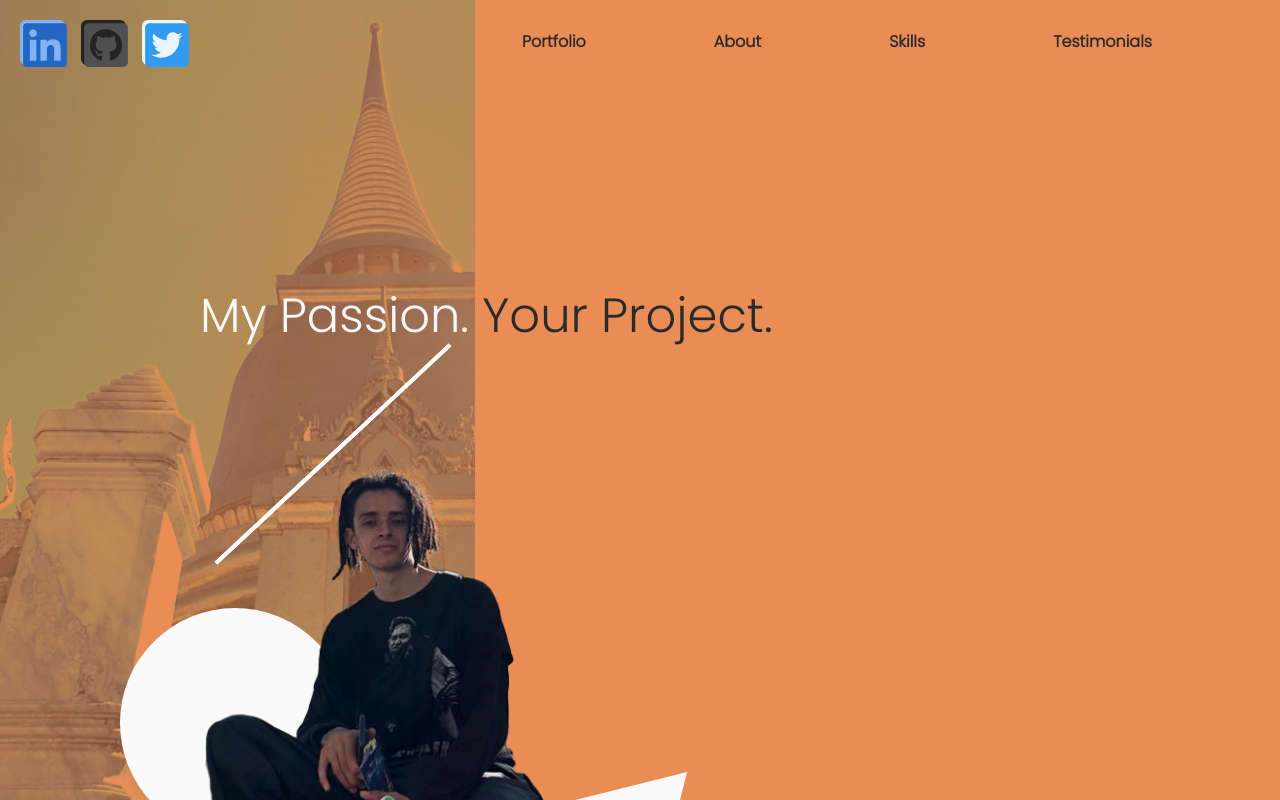
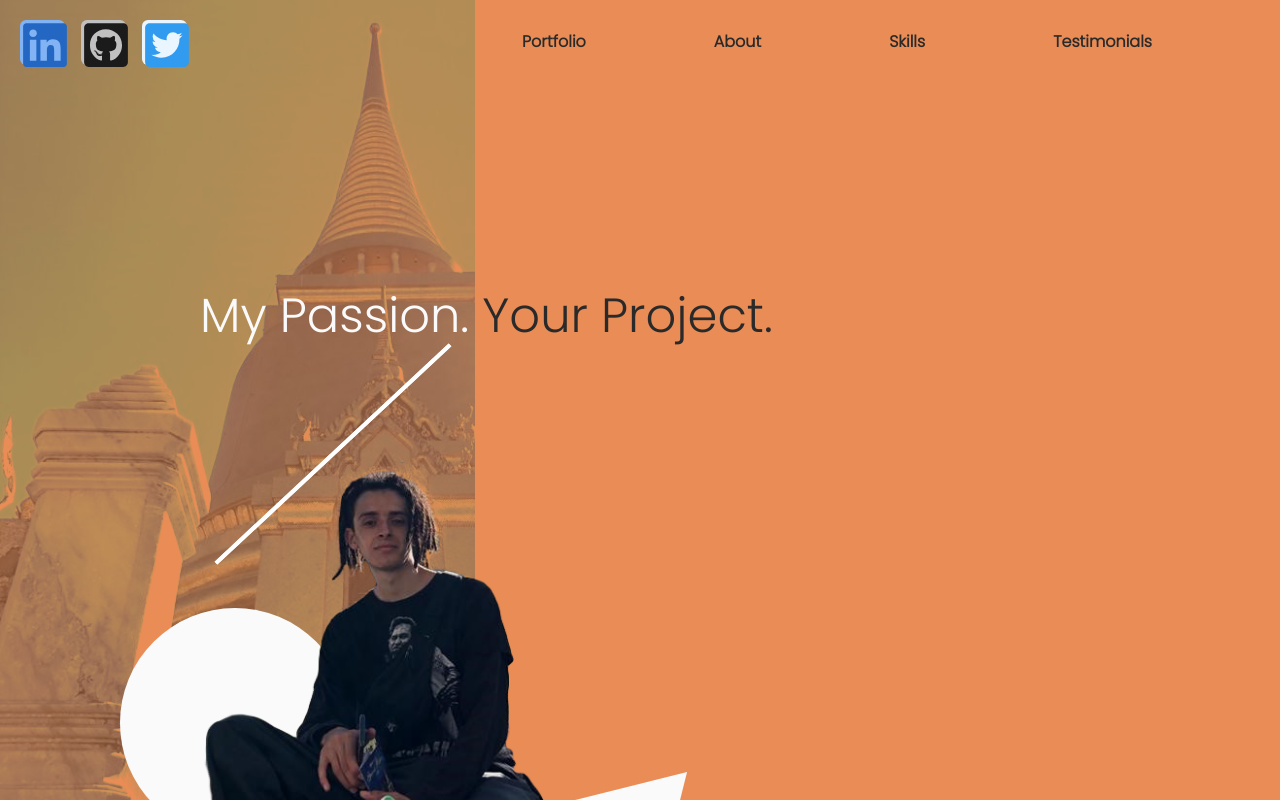
Before and after one commit to iambarnaby/website-react-tailwind, a React (Create React App) app: page / in a window 1280 px wide. Shown: the top 800 px of the page. Built offline with nearby package versions, Linux system fonts and the light colour scheme; what tailwindcss-children would draw is missing.

Commit message:
intersection observer bug removed. Nav animations work with all browsers now.

```diff
--- a/src/Components/About.js
+++ b/src/Components/About.js
@@ -4,7 +4,7 @@ const About = () => {
   const myAbout = useRef();
   const options = {
     threshold: 0,
-    rootMargin: "-500px",
+    rootMargin: "-50%",
   };
 
   useEffect(() => {
--- a/src/Components/Portfolio.js
+++ b/src/Components/Portfolio.js
@@ -33,8 +33,6 @@ const Portfolio = () => {
     threshold: 0,
     rootMargin: "-50%",
   };
-
-  const [isPulse, setIsPulse] = useState("0");
 
   useEffect(() => {
     const observer = new IntersectionObserver((entries) => {
--- a/src/Components/Skills.js
+++ b/src/Components/Skills.js
@@ -9,7 +9,7 @@ const Skills = () => {
   const mySkills = useRef();
   const options = {
     threshold: 0,
-    rootMargin: "-500px",
+    rootMargin: "-50%",
   };
 
   useEffect(() => {
--- a/src/Components/Splash.js
+++ b/src/Components/Splash.js
@@ -40,11 +40,11 @@ const Splash = () => {
             </div>
           </a>
           <a href="https://github.com/lampshed">
-            <div className="bg-[#242424] w-[45px] h-[45px] rounded-md hover:translate-y-[-4px] transition-transform active:translate-y-[2px]">
+            <div className="bg-[#c0c0c0] w-[45px] h-[45px] rounded-md hover:translate-y-[-4px] transition-transform active:translate-y-[2px]">
               <IconContext.Provider
                 value={{
                   size: "50px",
-                  color: "#505050",
+                  color: "#1b1b1b",
                   className: "global-class-name",
                 }}
               >
--- a/src/Components/Testimonials.js
+++ b/src/Components/Testimonials.js
@@ -19,7 +19,7 @@ const Testimonials = () => {
   const myTestimonials = useRef();
   const options = {
     threshold: 0,
-    rootMargin: "-500px",
+    rootMargin: "-50%",
   };
 
   useEffect(() => {
```
